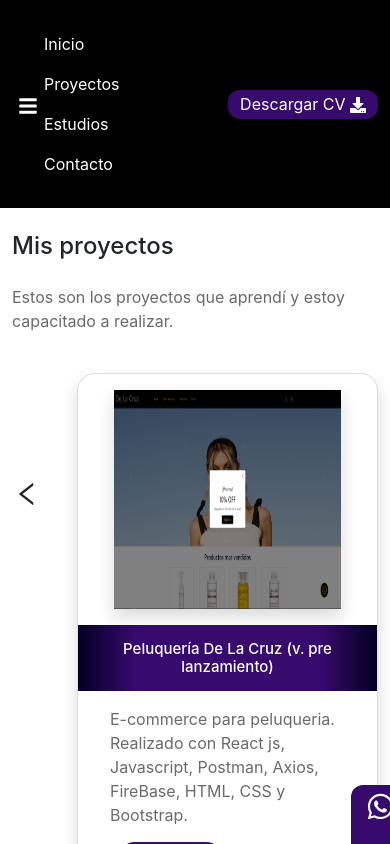
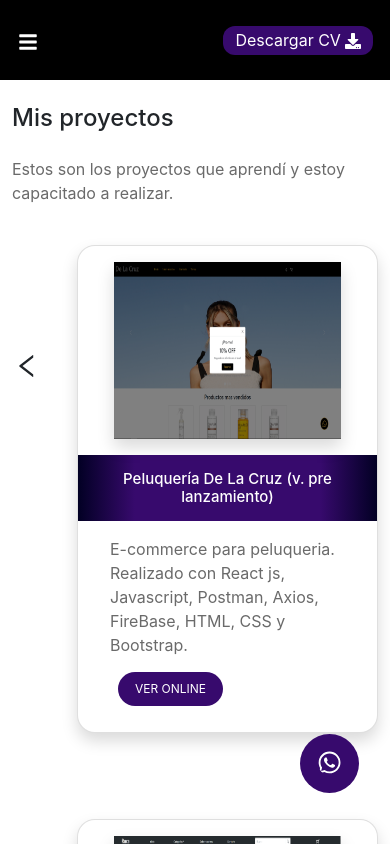
Before and after one commit to kevinfigueredo2000/Mi-Portfolio, a React (Create React App) app: page /proyectos in a window 390 px wide. Shown: the top 844 px of the page. Built offline with nearby package versions, Linux system fonts and the light colour scheme.

Commit message:
responsive sin terminar
Falta el tipado del contxt y de lo q devuelve

```diff
--- a/src/App.tsx
+++ b/src/App.tsx
@@ -6,19 +6,22 @@ import { Footer } from './components/Footer/Footer';
 import { ProyectosIndex } from './components/ProyectosIndex/ProyectosIndex';
 import { Index } from './components/Index/Index';
 import React from 'react';
+// import { AlturaPaginaProvider } from "./context/AlturaPagina"
 
 
 function App() {
   return (
-    <Router>
-      <NavBar/>
-      <Routes>
-          <Route path="/" /* index */ element={<Index/>}/>
-          <Route path="/proyectos" element={<ProyectosIndex/>}/>
-          <Route path="/contacto" element={<Contacto/>}/>
-      </Routes>
-      <Footer/>
-    </Router>
+    // <AlturaPaginaProvider>
+      <Router>
+        <NavBar />
+        <Routes>
+          <Route path="/" /* index */ element={<Index />} />
+          <Route path="/proyectos" element={<ProyectosIndex />} />
+          <Route path="/contacto" element={<Contacto />} />
+        </Routes>
+        <Footer />
+      </Router>
+    // </AlturaPaginaProvider>
   );
 }
 
--- a/src/components/EstudiosExperiencia/SobreMiEstudios.css
+++ b/src/components/EstudiosExperiencia/SobreMiEstudios.css
@@ -1,7 +1,8 @@
-.trabajos{
+.trabajos {
     font-size: 10px;
 }
-.verEmpresa{
+
+.verEmpresa {
     background-color: #370A6D;
     text-decoration: none;
     color: white;
@@ -9,45 +10,59 @@
     padding: 6px 16px 6px 16px;
     font-size: 13px;
 }
-.verEmpresa:hover{
+
+.verEmpresa:hover {
     background-color: #370A6D;
     text-decoration: none;
     color: white;
 }
----
-.sobre-mi #coder{
+
+--- .sobre-mi #coder {
     height: 9vh;
 }
-.sobre-mi #coderCard{
+
+.sobre-mi #coderCard {
     height: 26vh;
 }
-#EstudiosExperiencia .card{
-    border-radius: 20px ;
+
+#EstudiosExperiencia .card {
+    border-radius: 20px;
     height: 21vh;
 }
-#imgFluida{
+
+#imgFluida {
     max-width: 100%;
     height: 10vh;
     margin-left: 1vh;
     border-radius: 50%;
     width: 77%;
 }
-.ButtonRight{
+
+.ButtonRight {
     float: right;
 }
-.verEmpresa{
+
+.verEmpresa {
     bottom: 17px;
     right: 17px;
     position: absolute;
 }
 
-@media screen and (max-width: 767px){
-    #imgFluida{
-        max-width: 9vh;
-        height: 9vh;
-        margin-left: -1vh;
+@media screen and (max-width: 767px) {
+    #imgFluida {
+        width: 100%;
+        height: 7vh;
+        margin-left: -2px;
     }
-    #verEmpresa{
+
+    #verEmpresa {
+        bottom: 7%;
+        right: 17px;
         float: right;
     }
+
+    #EstudiosExperiencia .card {
+        border-radius: 20px;
+        height: 28vh;
+    }
 }
--- a/src/components/Footer/Footer.css
+++ b/src/components/Footer/Footer.css
@@ -34,6 +34,7 @@
     background-color: #E20000;
     color: black;
 }
+
 @media screen and (max-width: 767px){
     #git{
         margin-left: 145px;
@@ -44,11 +45,18 @@
     #footer{
         margin-top: 50px;
     }
-    #fa-whatsapp{
+    #footer .fa-whatsapp{
         padding: 16px 18px 18px 18px;
         border-radius: 50%;
         bottom: 51px;
         left: 77%;
         position: fixed;
     }
+    .show-wsp{
+        display: flex;
+    }
+    .hide-wsp{
+        display: none;
+    }
+
 }
--- a/src/components/Footer/Footer.tsx
+++ b/src/components/Footer/Footer.tsx
@@ -1,10 +1,31 @@
-import React from "react";
+import React, { useRef, useState } from "react";
 import { Container, Row } from "react-bootstrap"
 import "./Footer.css"
 import "bootstrap/dist/css/bootstrap.min.css";
 import { FaGithub, FaLinkedinIn, FaWhatsapp } from "react-icons/fa";
+// import { useAltPag } from "../../context/AlturaPagina"
 
-export const Footer = () => (
+export const Footer = () => {
+    // // const [ubicacionPrincipal, setUbicacionPrincipal] = useState<number>(window.pageYOffset);
+    // const { ubicacionPrincipal, desplazamiento_Actual } = useAltPag<any[]>([])
+
+
+
+
+    // const wsp = useRef<HTMLAnchorElement>(null)
+
+    // window.onscroll = function () {
+    //     // let Desplazamiento_Actual = window.pageYOffset;
+    //     if (ubicacionPrincipal >= desplazamiento_Actual) {
+    //         wsp.current?.classList.remove("hide-wsp");
+    //         wsp.current?.classList.add("show-wsp")
+    //     } else {
+    //         wsp.current?.classList.remove("show-wsp");
+    //         wsp.current?.classList.add("hide-wsp");
+    //     }
+    //     // setUbicacionPrincipal(Desplazamiento_Actual);
+    // }
+    return (
         <Container id="footer" className="mb-4 f-resp">
             <Row>
                 <div className="col-sm col-6 m-sm-auto">
@@ -18,8 +39,8 @@ export const Footer = () => (
                 </div>
             </Row>
             <Row>
-            <a href="https://wa.link/i2wfg9" target="_blank" rel="noreferrer"><FaWhatsapp className="fa-whatsapp" id="fa-whatsapp" /></a>
+                <a href="https://wa.link/i2wfg9" target="_blank" rel="noreferrer" /* ref={wsp} */><FaWhatsapp className="fa-whatsapp" id="fa-whatsapp" /></a>
             </Row>
         </Container>
-
     )
+}
--- a/src/components/NavBar/NavBar.css
+++ b/src/components/NavBar/NavBar.css
@@ -1,43 +1,52 @@
-.navbar-toggle{
+.navbar-toggle {
     padding: .25rem .75rem;
     font-size: 1.25rem;
     line-height: 1;
-    background-color:blue;
-    border: 1px solid ;
+    background-color: blue;
+    border: 1px solid;
     border-radius: .25rem;
 }
-#cvv{
+
+#cvv {
     width: 72%;
 }
-.li{
+
+.li {
     color: #282828;
 }
-.li:hover{
+
+.li:hover {
     color: #282828;
 }
-#cv{
-    color:white;
+
+#cv {
+    color: white;
     background-color: #370A6D;
     text-decoration: none;
-    border-radius:12px;
+    border-radius: 12px;
     padding: 2px 12px 3px 12px;
     float: right;
 }
-#cv:hover{
+
+#cv:hover {
     background-color: #370A6D;
     color: white;
     text-decoration: none;
 }
-.nav-ul{
+
+.nav-ul {
     flex-direction: row;
 }
-#nav .item{
+
+#nav .item {
     color: white;
 }
-.item:hover{
+
+.item:hover {
     color: white;
 }
-.hamburger{
+
+.hamburger {
     background-color: transparent;
     display: none;
     border: 0;
@@ -45,45 +54,61 @@
     font-size: 20px;
     cursor: pointer;
 }
-.myStyle{
+
+.myStyle {
     position: relative;
     transition: 1s all ease;
     background-color: black;
 }
-#nav{
+
+#nav {
     z-index: 5;
     position: sticky;
     width: 100%;
     transition: 1s all ease;
 }
-@media screen and (max-width: 767px){
-    .nav-ul{
-        display: none;
+
+@media screen and (max-width: 767px) {
+    .NavShow {
+        display: flex !important;
         flex-direction: column;
     }
-    .nav-ul.show{
-        display: flex;
+
+    .NavHide {
+        display: none !important;
     }
-    .hamburger{
+    .hamburger {
         display: block;
     }
-    #cv{
+
+    #cv {
         float: right;
     }
-    #cvv{
+
+    #cvv {
         width: 90%;
     }
-    #nav{
+
+    #nav {
         position: sticky;
         top: 0px;
         width: 100%;
         z-index: 1;
     }
+
+    .cerrar-Nav {
+        top: 0 !important;
+    }
+
+    .abrir-Nav {
+        top: -200px !important;
+    }
 }
 
-.cerrar-Nav{
+.cerrar-Nav {
     top: 0;
 }
-.abrir-Nav{
+
+.abrir-Nav {
     top: -100px;
 }
--- a/src/components/NavBar/NavBar.tsx
+++ b/src/components/NavBar/NavBar.tsx
@@ -3,26 +3,30 @@ import { FaBars, FaDownload } from "react-icons/fa";
 import "bootstrap/dist/css/bootstrap.min.css";
 import React, { useRef, useState } from "react";
 import { Container, Navbar } from "react-bootstrap";
+// import {useAltPag} from "../../context/AlturaPagina"
 
 export const NavBar = () => {
+    // const { ubicacionPrincipal, desplazamiento_Actual } = useAltPag<any[]>([])
+
+
     const [ubicacionPrincipal, setUbicacionPrincipal] = useState<number>(window.pageYOffset);
-    const [AbrirCerrar, setAbrirCerrar] = useState<"show" | "">("")
+    const [AbrirCerrar, setAbrirCerrar] = useState<"NavShow" | "NavHide">("NavHide")
     const Nav = useRef<HTMLDivElement>(null)
 
     window.onscroll = function () {
-        let Desplazamiento_Actual = window.pageYOffset;
-        if (ubicacionPrincipal >= Desplazamiento_Actual) {
+        let Desplazamiento_Actual = window.pageYOffset; //
+        if (ubicacionPrincipal >= /* desplazamiento_Actual */ Desplazamiento_Actual) {
             Nav.current?.classList.remove("abrir-Nav");
             Nav.current?.classList.add("cerrar-Nav");
         } else {
             Nav.current?.classList.remove("cerrar-Nav");
             Nav.current?.classList.add("abrir-Nav")
         }
-        setUbicacionPrincipal(Desplazamiento_Actual);
+        setUbicacionPrincipal(Desplazamiento_Actual); //
     }
 
     function handleClick() {
-        return AbrirCerrar === "" ? setAbrirCerrar("show") : setAbrirCerrar("")
+        AbrirCerrar === "NavHide" ? setAbrirCerrar("NavShow") : setAbrirCerrar("NavHide");
     }
 
     return (
@@ -32,7 +36,7 @@ export const NavBar = () => {
                     <button className="hamburger" id="hamburger" onClick={handleClick}>
                         <FaBars className="fas fa-bars" />
                     </button>
-                    <ul className="nav nav-ul" id="nav-ul" style={{left:"-16px",position: "relative"}}>
+                    <ul className={AbrirCerrar + " nav nav-ul"} style={{left:"-16px",position: "relative"}}>
                         <li className="nav-item ">
                             <a href="#Sobre-mi" className="nav-link item" onClick={handleClick}>Inicio</a>
                         </li>
--- a/src/components/ProyectosIndex/Proyectos/Proyectos.css
+++ b/src/components/ProyectosIndex/Proyectos/Proyectos.css
@@ -51,8 +51,8 @@
 
 @media screen and (max-width: 767px){
     .imgFluida{
-        max-width: 100%;
-        height: 26vh;
+        width: 100%;
+        height: 21vh;
     }
     #Row-VOnline-CFuente{
         margin-top: 6vh;
--- /dev/null
+++ b/src/context/AlturaPagina.tsx
@@ -0,0 +1,21 @@
+// import { createContext, useContext, useState } from "react";
+// import React from 'react'
+
+// export const AltPagContext = createContext([]);
+
+// export const AlturaPaginaProvider = ({ children }:any) => {
+//     const [ubicacionPrincipal, setUbicacionPrincipal] = useState/* <number | null> */(window.pageYOffset); //revisar el tipo de ambos
+//     const [desplazamiento_Actual, setDesplazamiento_Actual] = useState/* <number | null> */(null)
+
+//     window.onscroll = function () {
+//         setDesplazamiento_Actual(window.pageYOffset);
+//         setUbicacionPrincipal(desplazamiento_Actual);
+//     }
+
+//     return (
+//         <AltPagContext.Provider value={{ ubicacionPrincipal, desplazamiento_Actual }}>
+//             {children}
+//         </AltPagContext.Provider>
+//     )
+// }
+// export const useAltPag = () => useContext(AltPagContext);
```
Lines whose indentation alone changed are shown as unchanged.
